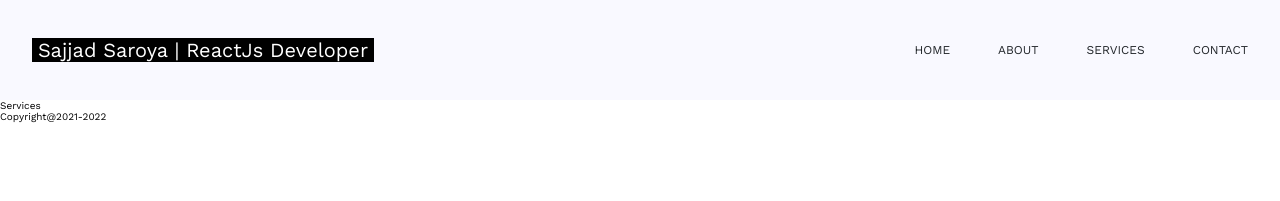
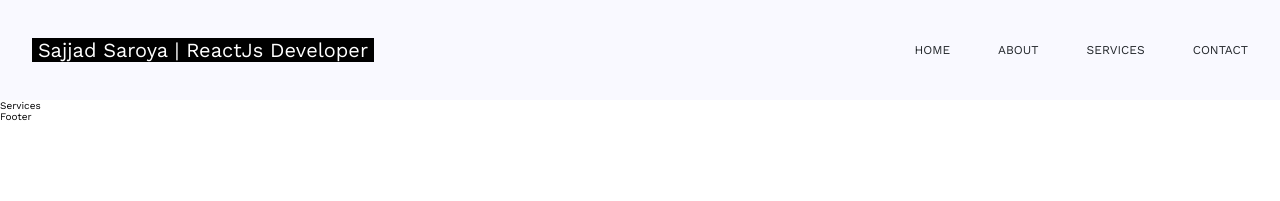
Before and after one commit to Sajjad124/sajjad-portfolio, a React (Create React App) app: page /Services in a window 1280 px wide. Shown: the top 201 px of the page. Built offline with nearby package versions, Linux system fonts and the light colour scheme.

Commit message:
Update Footer.js

```diff
--- a/src/Components/Footer.js
+++ b/src/Components/Footer.js
@@ -1,7 +1,7 @@
 import React from "react";
 
 const Footer = () => {
-  return <div>Copyright@2021-2022</div>;
+  return <div>Footer</div>;
 };
 
 export default Footer;
```
